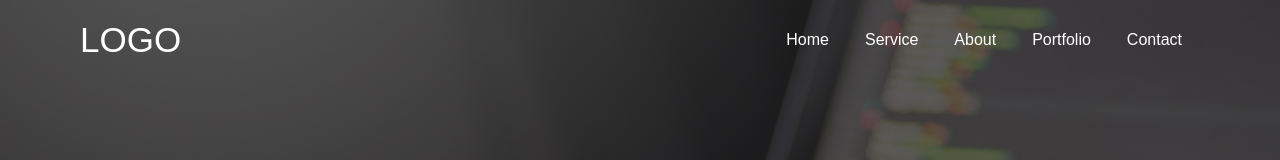
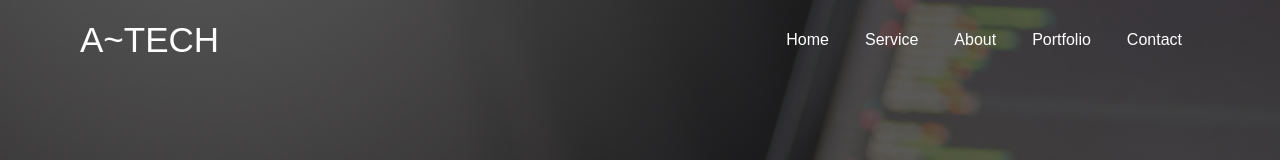
Before and after one commit to Isaacodes-dev/Landing-Page, a plain HTML site: page index.html in a window 1280 px wide. Shown: the top 160 px of the page. Drawn offline with Linux system fonts and the light colour scheme.

Commit message:
logo change

```diff
--- a/index.html
+++ b/index.html
@@ -11,7 +11,7 @@
     <div class="container">
         <div class="row">
             <nav class="navbar">
-                <h1>Logo</h1>
+                <h1>A~Tech</h1>
                 <ul>
                     <li><a href="">Home</a></li>
                     <li><a href="">Service</a></li>
```
